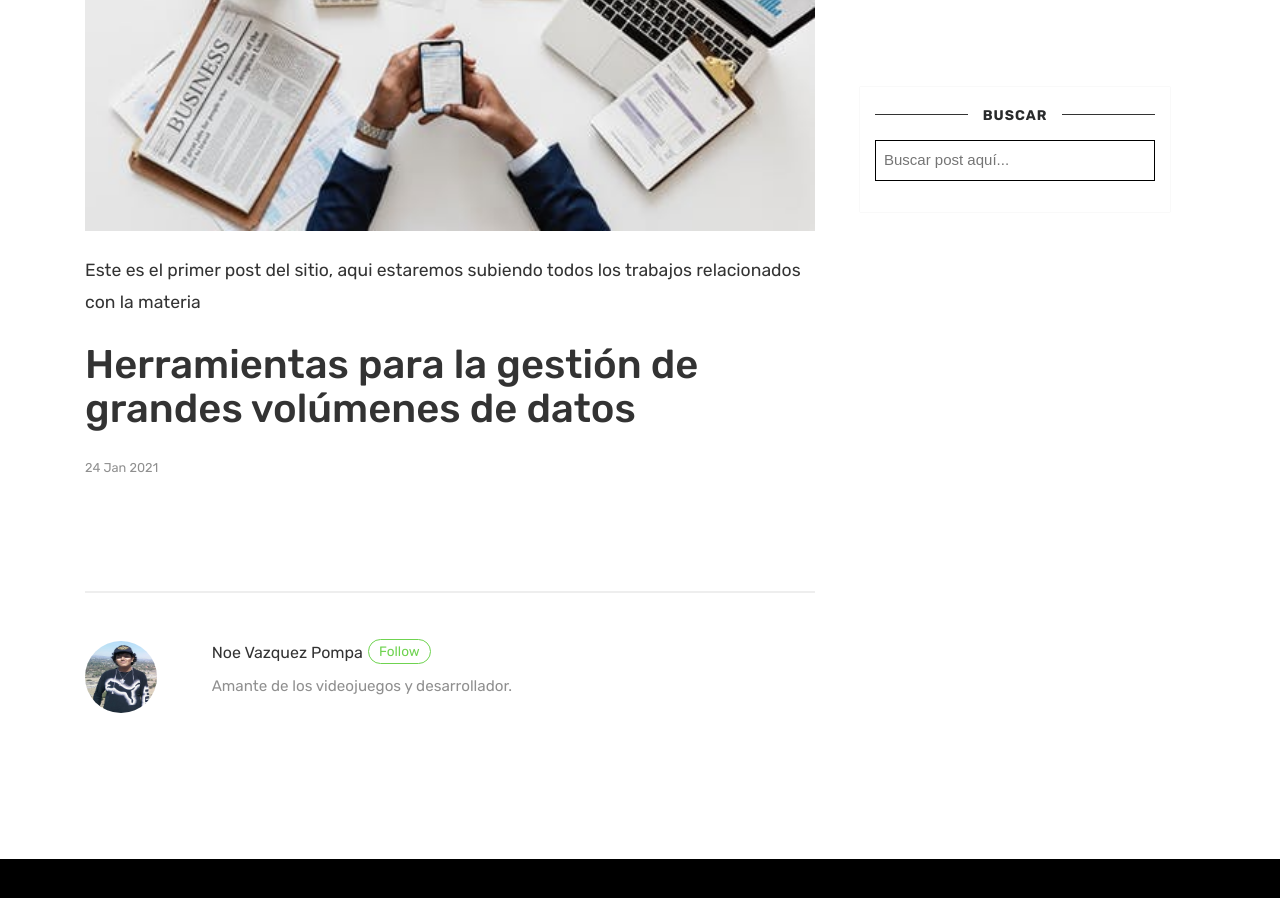
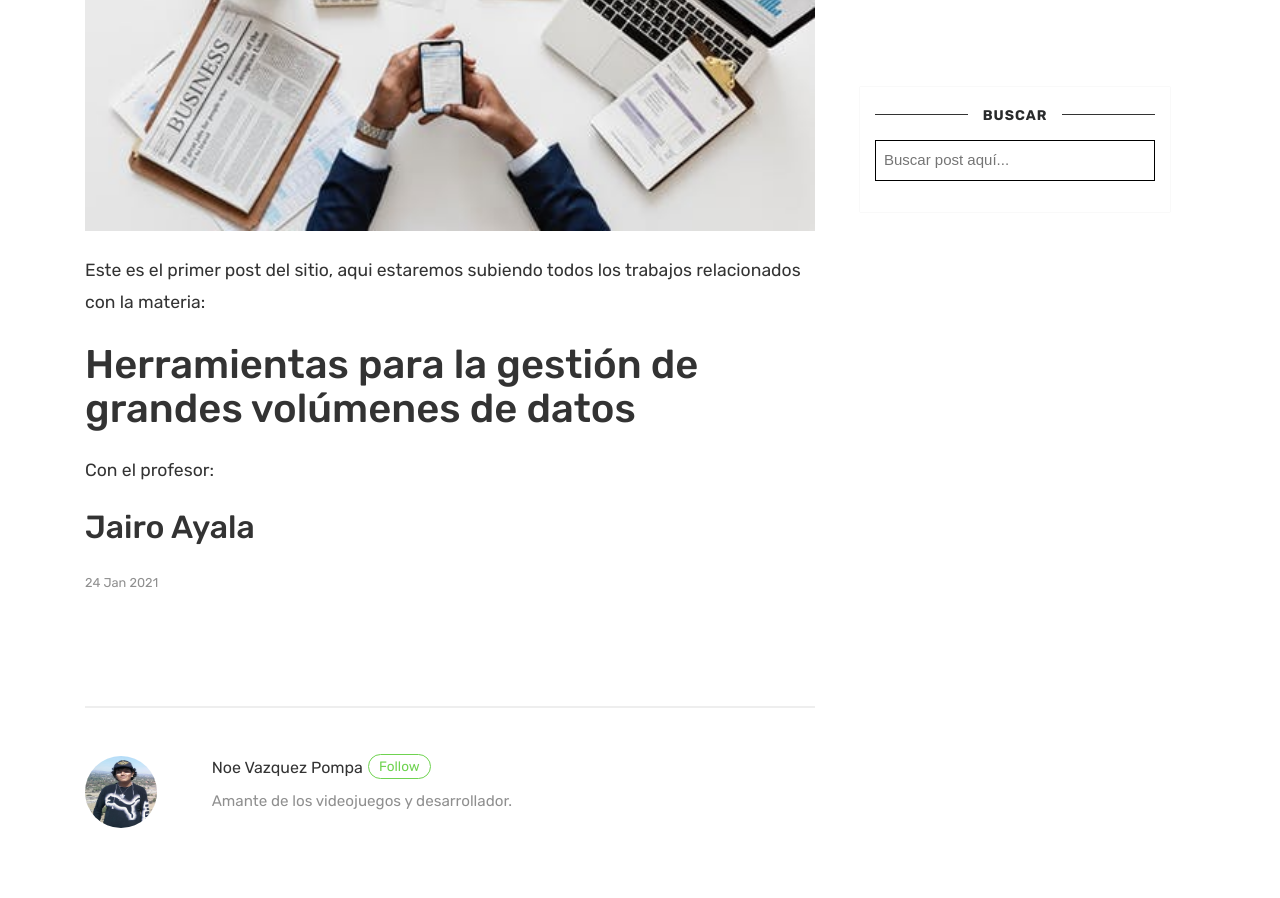
Before and after one commit to Famvazpom/apolo-n2a, a Jekyll site: the page built from _posts/2021-01-24-hola-mundo.md, in a window 1280 px wide and 900 px high, scrolled down 470 px. Built offline with Jekyll 4.4.1, drawn with Linux system fonts in a browser that asks for light colours; nearby versions of some CDN libraries; comment, search, counter and statistics services are not loaded.

Commit message:
Cambio a primer post

```diff
--- a/_posts/2021-01-24-hola-mundo.md
+++ b/_posts/2021-01-24-hola-mundo.md
@@ -9,6 +9,9 @@ author: famvazpom
 summary: Este es el primer post del sitio!
 ---
 
-Este es el primer post del sitio, aqui estaremos subiendo todos los trabajos relacionados con la materia
+Este es el primer post del sitio, aqui estaremos subiendo todos los trabajos relacionados con la materia:
+# Herramientas para la gestión de grandes volúmenes de datos
 
-# Herramientas para la gestión de grandes volúmenes de datos
+Con el profesor:
+
+## Jairo Ayala
```
